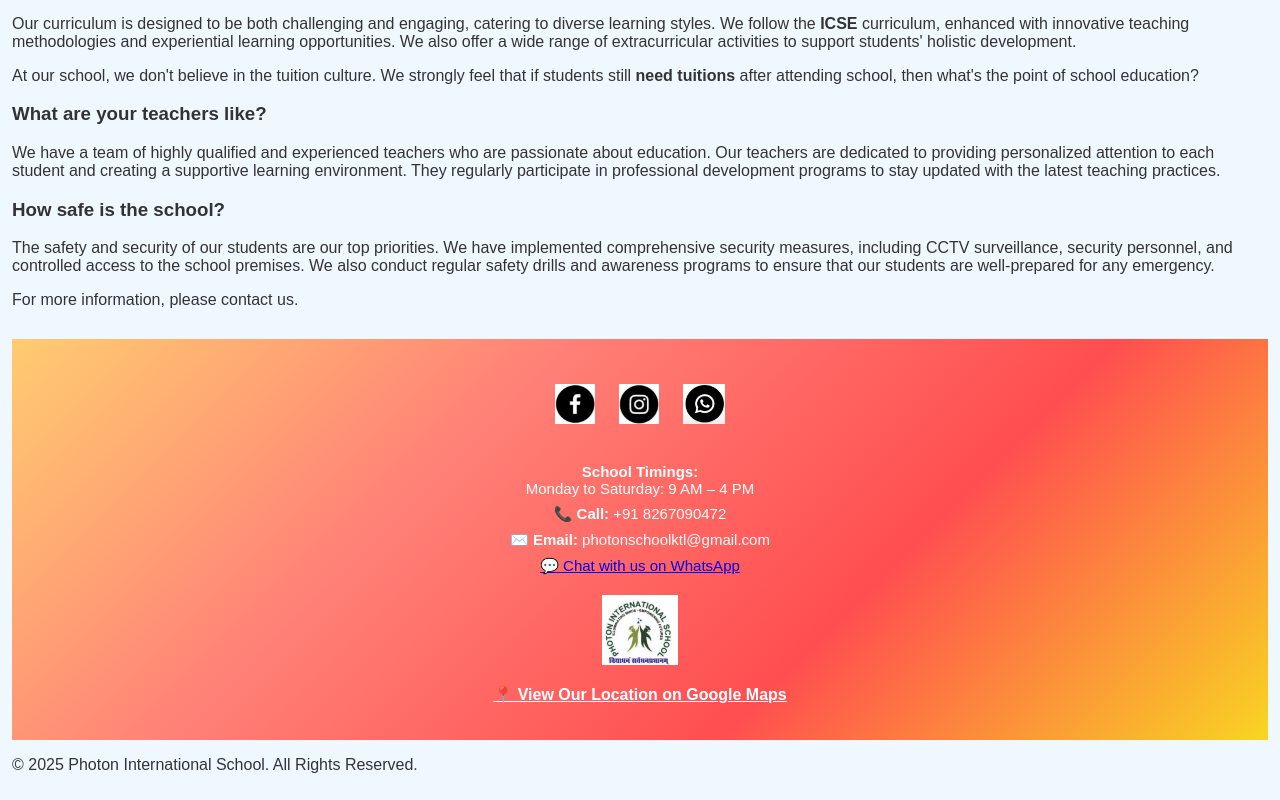
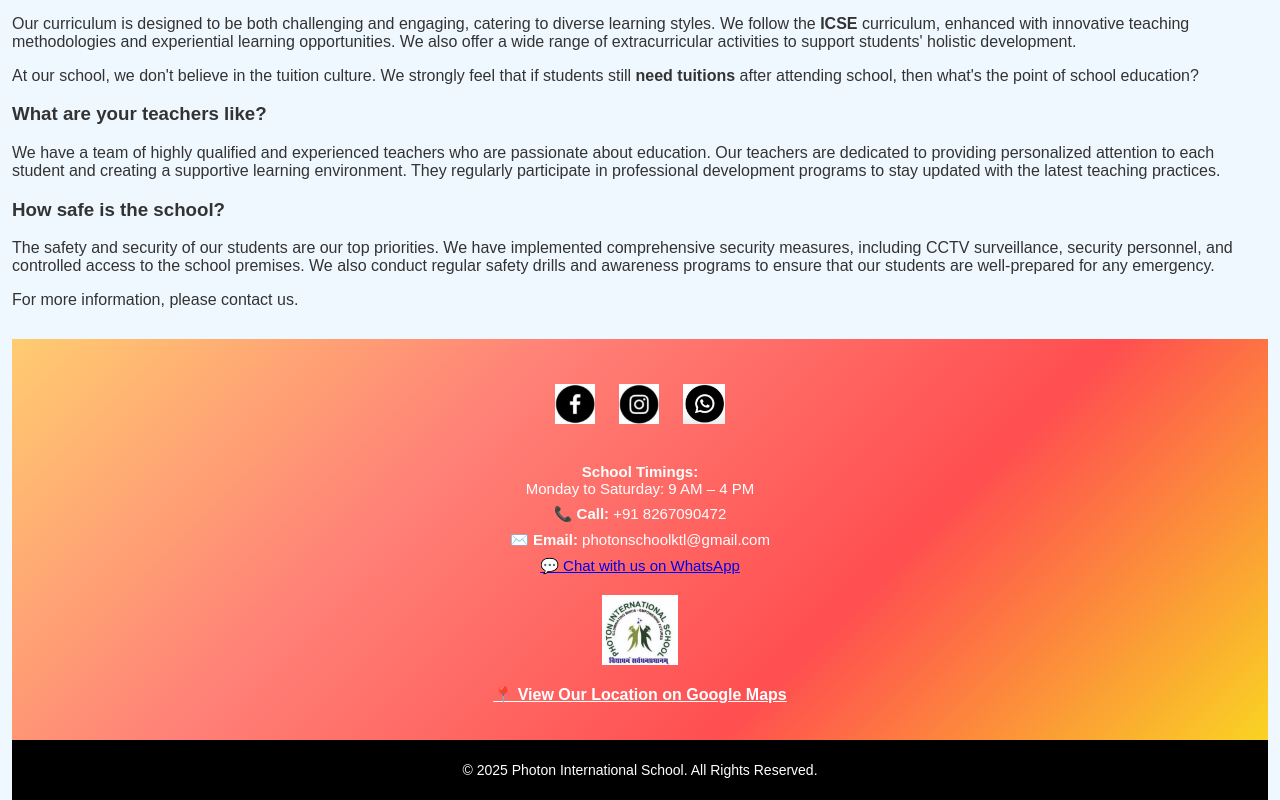
Before and after one commit to AkshuSingh0/Akki-Pi, a plain HTML site: page index.html in a window 1280 px wide. Shown: the part 2213-3013 px from the top of the page. Drawn offline with Linux system fonts and the light colour scheme.

Commit message:
style.css

```diff
--- a/style.css
+++ b/style.css
@@ -400,3 +400,11 @@ footer {
   height: 50px;
   width: 50px;
 }
+
+.copyright-strip {
+  background-color: #000;   /* Black background */
+  color: #fff;             /* White text */
+  text-align: center;
+  padding: 8px 0;
+  font-size: 14px;
+}
```
